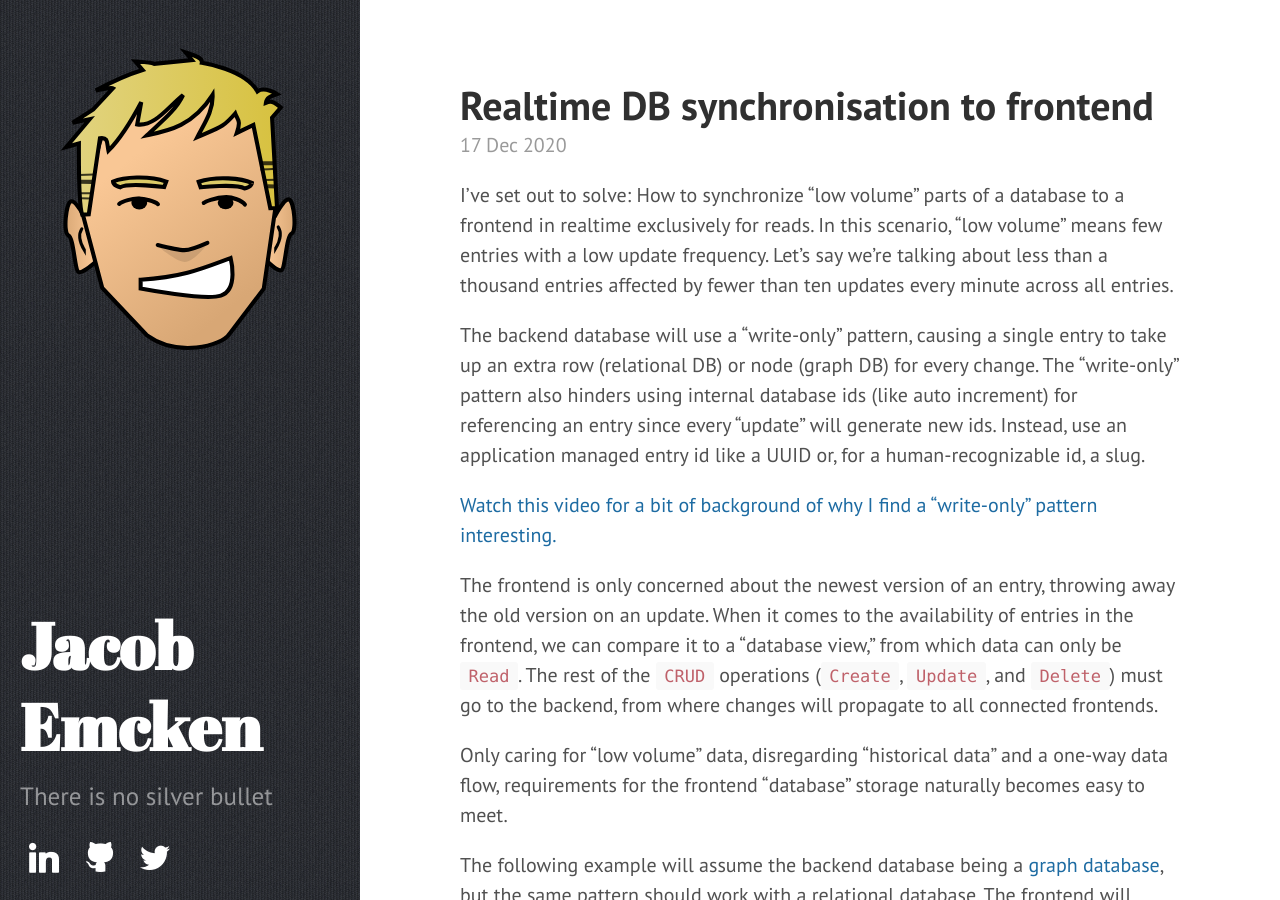
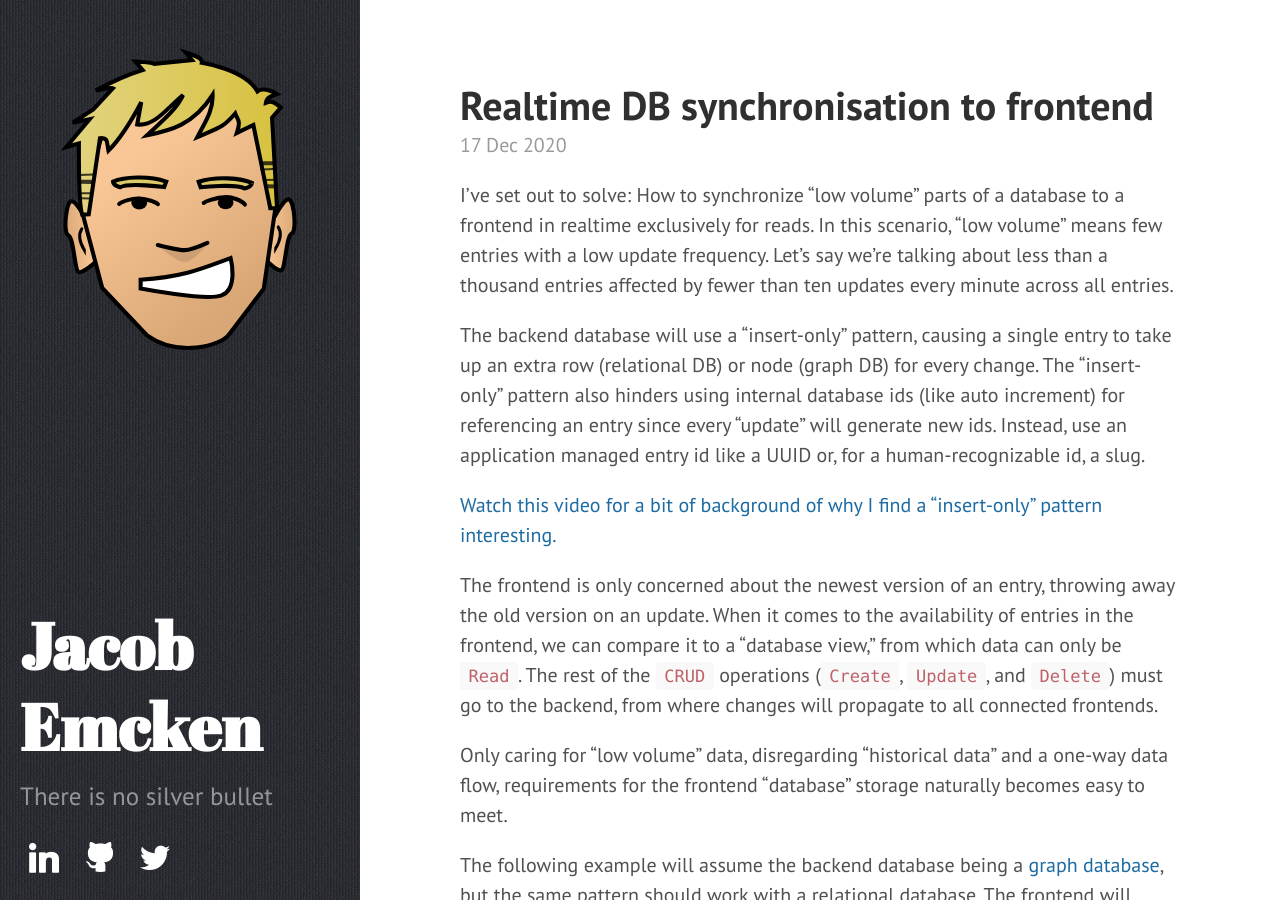
Before and after one commit to jacobemcken/jacobemcken.github.io, a Jekyll site: the page built from _posts/2020-12-17-realtime-db-synchronisation-to-frontend-state.md, in a window 1280 px wide and 900 px high. Built offline with Jekyll 4.4.1, drawn with Linux system fonts in a browser that asks for light colours; comment, search, counter and statistics services are not loaded.

Commit message:
Use more correct wording for "the pattern" in latest post

```diff
--- a/_posts/2020-12-17-realtime-db-synchronisation-to-frontend-state.md
+++ b/_posts/2020-12-17-realtime-db-synchronisation-to-frontend-state.md
@@ -16,14 +16,14 @@ few entries with a low update frequency. Let's say we're talking about less than
 a thousand entries affected by fewer than ten updates every minute across all
 entries.
 
-The backend database will use a "write-only" pattern, causing a single entry to
+The backend database will use a "insert-only" pattern, causing a single entry to
 take up an extra row (relational DB) or node (graph DB) for every change. The
-"write-only" pattern also hinders using internal database ids (like auto
+"insert-only" pattern also hinders using internal database ids (like auto
 increment) for referencing an entry since every "update" will generate new ids.
 Instead, use an application managed entry id like a UUID or, for a
 human-recognizable id, a slug.
 
-[Watch this video for a bit of background of why I find a "write-only" pattern
+[Watch this video for a bit of background of why I find a "insert-only" pattern
 interesting.][4]
 
 The frontend is only concerned about the newest version of an entry, throwing
```
